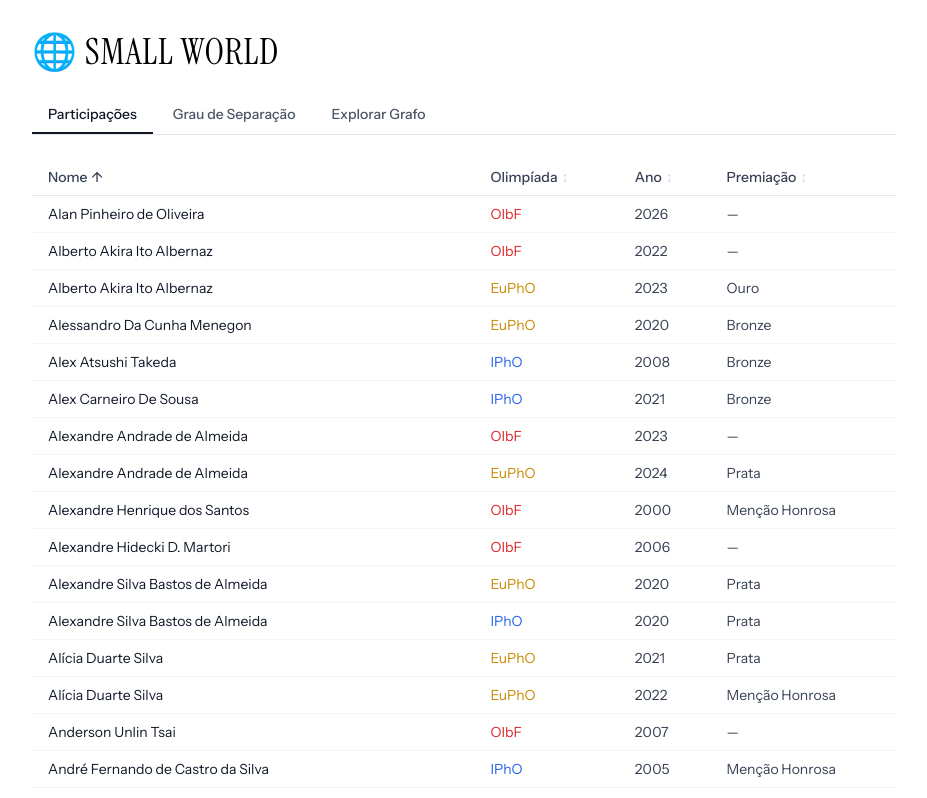
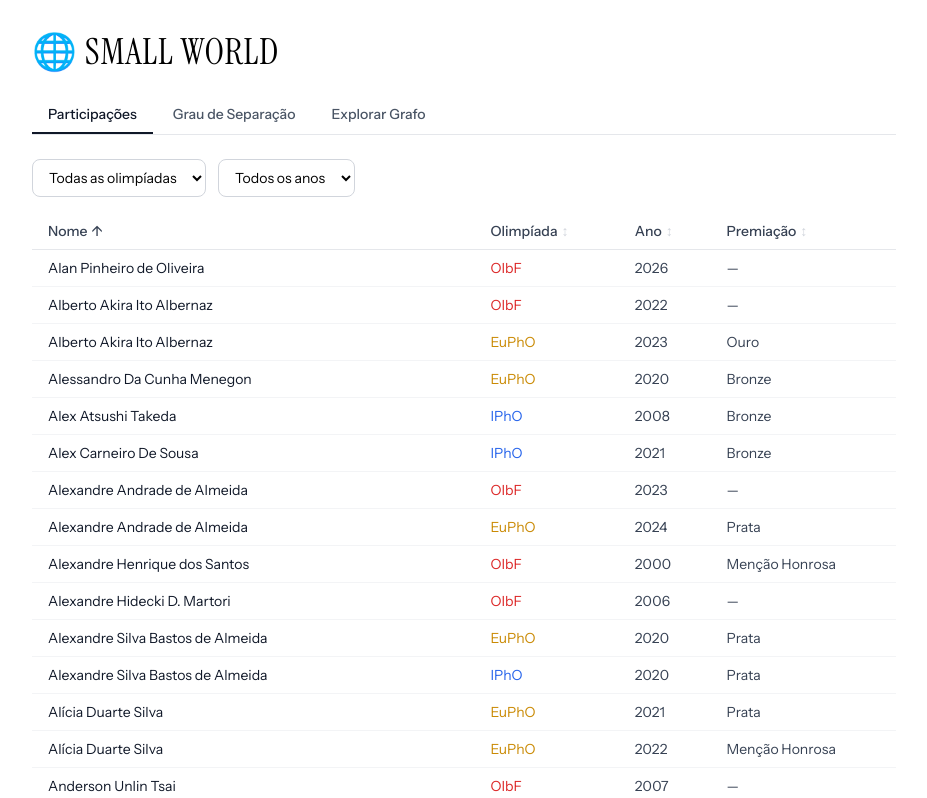
Before and after one commit to davi-maciel/small-world, a Next.js app: page / in a window 1280 px wide. Shown: the top 798 px of the page, without its empty margins (176-1103 px from the left). Built offline with nearby package versions, Linux system fonts and the light colour scheme.

Commit message:
Add olympiad and year filters to participation table

```diff
--- a/src/app/layout.tsx
+++ b/src/app/layout.tsx
@@ -14,6 +14,7 @@ const instrumentSerif = Instrument_Serif({
 });
 
 export const metadata: Metadata = {
+  metadataBase: new URL('https://smallworld.ipho.com.br'),
   title: 'Small World',
   description: 'Conexões entre estudantes brasileiros em olimpíadas internacionais de física.',
   openGraph: {
--- a/src/components/table/ParticipationTable.tsx
+++ b/src/components/table/ParticipationTable.tsx
@@ -2,7 +2,7 @@
 
 import { useMemo, useState } from 'react';
 import type { Student } from '@/types/graph';
-import { OLYMPIADS } from '@/config/olympiads';
+import { OLYMPIADS, OLYMPIAD_IDS } from '@/config/olympiads';
 import type { OlympiadId } from '@/config/olympiads';
 
 interface ParticipationRow {
@@ -36,6 +36,8 @@ interface ParticipationTableProps {
 export function ParticipationTable({ students }: ParticipationTableProps) {
   const [sortColumn, setSortColumn] = useState<SortColumn>('name');
   const [sortDirection, setSortDirection] = useState<SortDirection>('asc');
+  const [filterOlympiad, setFilterOlympiad] = useState<string>('all');
+  const [filterYear, setFilterYear] = useState<string>('all');
 
   const rows = useMemo(() => {
     const result: ParticipationRow[] = [];
@@ -52,8 +54,21 @@ export function ParticipationTable({ students }: ParticipationTableProps) {
     return result;
   }, [students]);
 
+  const years = useMemo(
+    () => [...new Set(rows.map((r) => r.year))].sort((a, b) => b - a),
+    [rows]
+  );
+
+  const filteredRows = useMemo(() => {
+    return rows.filter((r) => {
+      if (filterOlympiad !== 'all' && r.olympiad !== filterOlympiad) return false;
+      if (filterYear !== 'all' && r.year !== Number(filterYear)) return false;
+      return true;
+    });
+  }, [rows, filterOlympiad, filterYear]);
+
   const sortedRows = useMemo(() => {
-    const sorted = [...rows];
+    const sorted = [...filteredRows];
     const dir = sortDirection === 'asc' ? 1 : -1;
 
     sorted.sort((a, b) => {
@@ -78,7 +93,7 @@ export function ParticipationTable({ students }: ParticipationTableProps) {
     });
 
     return sorted;
-  }, [rows, sortColumn, sortDirection]);
+  }, [filteredRows, sortColumn, sortDirection]);
 
   const handleSort = (column: SortColumn) => {
     if (sortColumn === column) {
@@ -96,8 +111,33 @@ export function ParticipationTable({ students }: ParticipationTableProps) {
 
   const headerClass = 'px-2 py-2 text-left text-sm font-medium text-gray-700 cursor-pointer select-none hover:bg-gray-50 sm:px-4';
 
+  const selectClass = 'rounded-lg border border-gray-300 px-3 py-2 text-sm focus:border-gray-500 focus:outline-none focus:ring-1 focus:ring-gray-500';
+
   return (
-    <div className="overflow-x-auto">
+    <div>
+      <div className="flex gap-3 mb-4">
+        <select
+          value={filterOlympiad}
+          onChange={(e) => setFilterOlympiad(e.target.value)}
+          className={selectClass}
+        >
+          <option value="all">Todas as olimpíadas</option>
+          {OLYMPIAD_IDS.map((id) => (
+            <option key={id} value={id}>{OLYMPIADS[id].name}</option>
+          ))}
+        </select>
+        <select
+          value={filterYear}
+          onChange={(e) => setFilterYear(e.target.value)}
+          className={selectClass}
+        >
+          <option value="all">Todos os anos</option>
+          {years.map((y) => (
+            <option key={y} value={y}>{y}</option>
+          ))}
+        </select>
+      </div>
+      <div className="overflow-x-auto">
       <table className="w-full text-sm">
         <thead>
           <tr className="border-b border-gray-200">
@@ -133,6 +173,7 @@ export function ParticipationTable({ students }: ParticipationTableProps) {
           })}
         </tbody>
       </table>
+      </div>
     </div>
   );
 }
```
